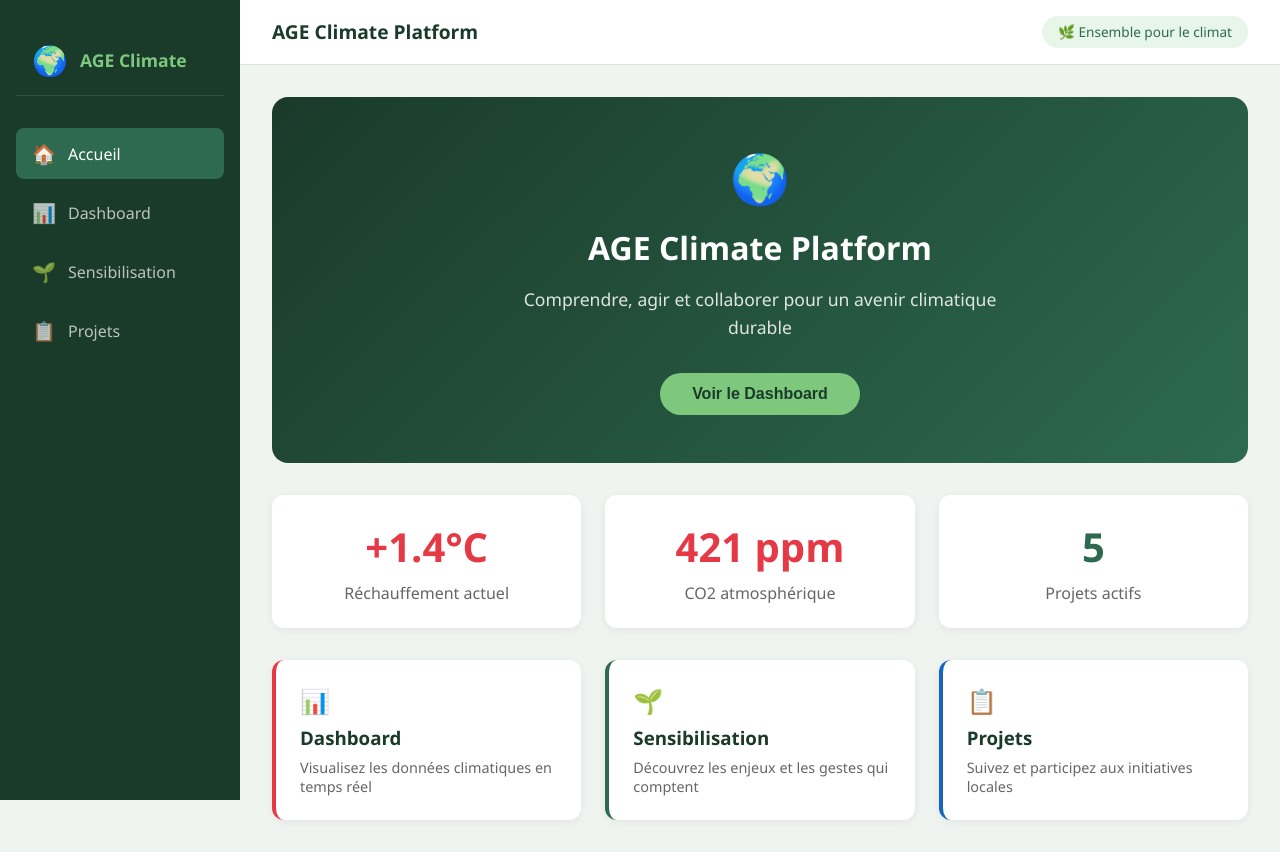
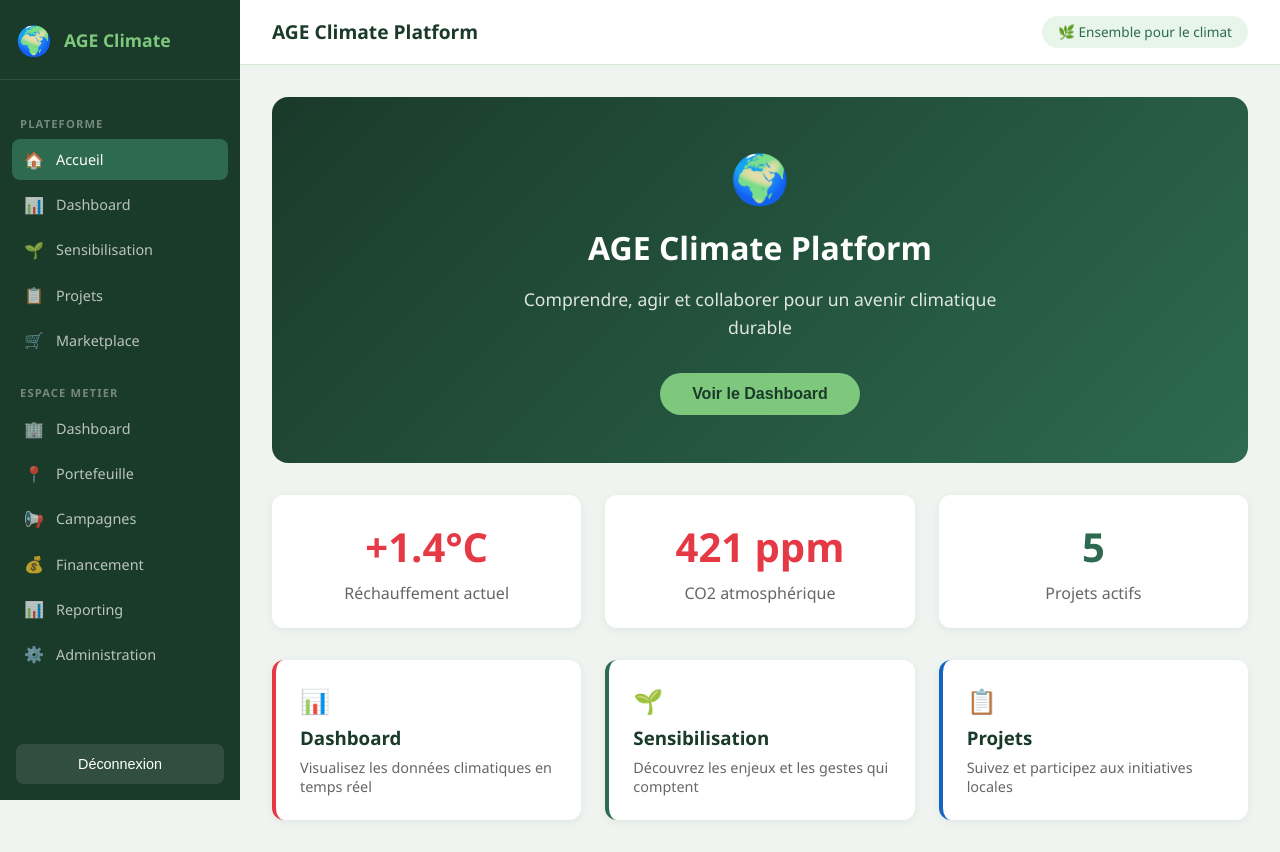
Before and after one commit to agelegacyqc-prog/age-climate-platform, a React (Vite) app: page / in a window 1280 px wide. Built offline with nearby package versions, Linux system fonts and the light colour scheme; no server answers.

Commit message:
feat: auth + sidebar 2 espaces + routes protegees

```diff
--- a/src/App.tsx
+++ b/src/App.tsx
@@ -1,6 +1,8 @@
 import React from "react"
 import { BrowserRouter, Routes, Route } from "react-router-dom"
 import Layout from "./components/Layout"
+import ProtectedRoute from "./components/ProtectedRoute"
+import Login from "./pages/auth/Login"
 import Accueil from "./pages/Accueil"
 import Dashboard from "./pages/Dashboard"
 import Sensibilisation from "./pages/Sensibilisation"
@@ -10,11 +12,18 @@ export default function App() {
   return (
     <BrowserRouter>
       <Routes>
+        <Route path="/login" element={<Login />} />
         <Route path="/" element={<Layout />}>
           <Route index element={<Accueil />} />
           <Route path="dashboard" element={<Dashboard />} />
           <Route path="sensibilisation" element={<Sensibilisation />} />
           <Route path="projets" element={<Projets />} />
+          <Route path="metier" element={<ProtectedRoute><div>Dashboard Metier</div></ProtectedRoute>} />
+          <Route path="metier/portefeuille" element={<ProtectedRoute><div>Portefeuille</div></ProtectedRoute>} />
+          <Route path="metier/campagnes" element={<ProtectedRoute><div>Campagnes</div></ProtectedRoute>} />
+          <Route path="metier/financement" element={<ProtectedRoute><div>Financement</div></ProtectedRoute>} />
+          <Route path="metier/reporting" element={<ProtectedRoute><div>Reporting</div></ProtectedRoute>} />
+          <Route path="metier/admin" element={<ProtectedRoute><div>Administration</div></ProtectedRoute>} />
         </Route>
       </Routes>
     </BrowserRouter>
--- a/src/components/Layout.tsx
+++ b/src/components/Layout.tsx
@@ -1,8 +1,16 @@
 import React from "react"
-import { Outlet, NavLink } from "react-router-dom"
+import { Outlet, NavLink, useNavigate } from "react-router-dom"
+import { supabase } from "../lib/supabase"
 import "../styles/Layout.css"
 
 export default function Layout() {
+  const navigate = useNavigate()
+
+  async function handleLogout() {
+    await supabase.auth.signOut()
+    navigate("/")
+  }
+
   return (
     <div className="app-container">
       <aside className="sidebar">
@@ -11,6 +19,7 @@ export default function Layout() {
           <span className="logo-text">AGE Climate</span>
         </div>
         <nav className="sidebar-nav">
+          <div className="nav-section">PLATEFORME</div>
           <NavLink to="/" end className={({isActive}) => isActive ? "nav-item active" : "nav-item"}>
             <span className="nav-icon">🏠</span>
             <span>Accueil</span>
@@ -27,7 +36,37 @@ export default function Layout() {
             <span className="nav-icon">📋</span>
             <span>Projets</span>
           </NavLink>
+          <NavLink to="/marketplace" className={({isActive}) => isActive ? "nav-item active" : "nav-item"}>
+            <span className="nav-icon">🛒</span>
+            <span>Marketplace</span>
+          </NavLink>
+          <div className="nav-section">ESPACE METIER</div>
+          <NavLink to="/metier" end className={({isActive}) => isActive ? "nav-item active" : "nav-item"}>
+            <span className="nav-icon">🏢</span>
+            <span>Dashboard</span>
+          </NavLink>
+          <NavLink to="/metier/portefeuille" className={({isActive}) => isActive ? "nav-item active" : "nav-item"}>
+            <span className="nav-icon">📍</span>
+            <span>Portefeuille</span>
+          </NavLink>
+          <NavLink to="/metier/campagnes" className={({isActive}) => isActive ? "nav-item active" : "nav-item"}>
+            <span className="nav-icon">📢</span>
+            <span>Campagnes</span>
+          </NavLink>
+          <NavLink to="/metier/financement" className={({isActive}) => isActive ? "nav-item active" : "nav-item"}>
+            <span className="nav-icon">💰</span>
+            <span>Financement</span>
+          </NavLink>
+          <NavLink to="/metier/reporting" className={({isActive}) => isActive ? "nav-item active" : "nav-item"}>
+            <span className="nav-icon">📊</span>
+            <span>Reporting</span>
+          </NavLink>
+          <NavLink to="/metier/admin" className={({isActive}) => isActive ? "nav-item active" : "nav-item"}>
+            <span className="nav-icon">⚙️</span>
+            <span>Administration</span>
+          </NavLink>
         </nav>
+        <button onClick={handleLogout} style={{margin:"1rem",padding:"0.75rem",background:"rgba(255,255,255,0.1)",color:"white",border:"none",borderRadius:"8px",cursor:"pointer",fontSize:"0.9rem"}}>Déconnexion</button>
       </aside>
       <main className="main-content">
         <header className="header">
--- /dev/null
+++ b/src/components/ProtectedRoute.tsx
@@ -0,0 +1,19 @@
+import React, { useEffect, useState } from "react"
+import { Navigate } from "react-router-dom"
+import { supabase } from "../lib/supabase"
+
+export default function ProtectedRoute({ children }: { children: React.ReactNode }) {
+  const [loading, setLoading] = useState(true)
+  const [user, setUser] = useState<any>(null)
+
+  useEffect(() => {
+    supabase.auth.getSession().then(({ data: { session } }) => {
+      setUser(session?.user ?? null)
+      setLoading(false)
+    })
+  }, [])
+
+  if (loading) return <div style={{display:"flex",alignItems:"center",justifyContent:"center",minHeight:"100vh"}}>Chargement...</div>
+  if (!user) return <Navigate to="/login" replace />
+  return <>{children}</>
+}
--- /dev/null
+++ b/src/pages/auth/Login.tsx
@@ -0,0 +1,47 @@
+import React, { useState } from "react"
+import { supabase } from "../../lib/supabase"
+import { useNavigate } from "react-router-dom"
+
+export default function Login() {
+  const [email, setEmail] = useState("")
+  const [password, setPassword] = useState("")
+  const [loading, setLoading] = useState(false)
+  const [error, setError] = useState("")
+  const navigate = useNavigate()
+
+  async function handleLogin() {
+    setLoading(true)
+    setError("")
+    const { error } = await supabase.auth.signInWithPassword({ email, password })
+    if (error) {
+      setError(error.message)
+      setLoading(false)
+    } else {
+      navigate("/metier")
+    }
+  }
+
+  return (
+    <div style={{minHeight:"100vh",background:"#f0f4f0",display:"flex",alignItems:"center",justifyContent:"center"}}>
+      <div style={{background:"white",padding:"2.5rem",borderRadius:"16px",boxShadow:"0 4px 24px rgba(0,0,0,0.08)",width:"100%",maxWidth:"400px"}}>
+        <div style={{textAlign:"center",marginBottom:"2rem"}}>
+          <div style={{fontSize:"2.5rem",marginBottom:"0.5rem"}}>🌍</div>
+          <h1 style={{color:"#1a3a2a",fontSize:"1.5rem",fontWeight:"800"}}>AGE Climate</h1>
+          <p style={{color:"#666",fontSize:"0.9rem"}}>Espace professionnel</p>
+        </div>
+        {error && <div style={{background:"#fee2e2",color:"#b91c1c",padding:"0.75rem",borderRadius:"8px",marginBottom:"1rem",fontSize:"0.9rem"}}>{error}</div>}
+        <div style={{marginBottom:"1rem"}}>
+          <label style={{display:"block",marginBottom:"0.5rem",color:"#1a3a2a",fontWeight:"600",fontSize:"0.9rem"}}>Email</label>
+          <input value={email} onChange={e => setEmail(e.target.value)} type="email" style={{width:"100%",padding:"0.75rem",borderRadius:"8px",border:"1px solid #e5e1da",fontSize:"1rem",outline:"none"}} />
+        </div>
+        <div style={{marginBottom:"1.5rem"}}>
+          <label style={{display:"block",marginBottom:"0.5rem",color:"#1a3a2a",fontWeight:"600",fontSize:"0.9rem"}}>Mot de passe</label>
+          <input value={password} onChange={e => setPassword(e.target.value)} type="password" style={{width:"100%",padding:"0.75rem",borderRadius:"8px",border:"1px solid #e5e1da",fontSize:"1rem",outline:"none"}} />
+        </div>
+        <button onClick={handleLogin} disabled={loading} style={{width:"100%",padding:"0.875rem",background:"#1a3a2a",color:"white",border:"none",borderRadius:"8px",fontSize:"1rem",fontWeight:"700",cursor:"pointer"}}>
+          {loading ? "Connexion..." : "Se connecter"}
+        </button>
+      </div>
+    </div>
+  )
+}
--- a/src/styles/Layout.css
+++ b/src/styles/Layout.css
@@ -21,17 +21,16 @@ body {
   color: white;
   display: flex;
   flex-direction: column;
-  padding: 1.5rem 1rem;
   position: fixed;
   height: 100vh;
+  overflow-y: auto;
 }
 
 .sidebar-logo {
   display: flex;
   align-items: center;
   gap: 0.75rem;
-  padding: 1rem;
-  margin-bottom: 2rem;
+  padding: 1.25rem 1rem;
   border-bottom: 1px solid rgba(255,255,255,0.1);
 }
 
@@ -48,18 +47,30 @@ body {
 .sidebar-nav {
   display: flex;
   flex-direction: column;
-  gap: 0.5rem;
+  padding: 1rem 0.75rem;
+  gap: 0.25rem;
+  flex: 1;
+}
+
+.nav-section {
+  font-size: 0.7rem;
+  font-weight: 700;
+  color: rgba(255,255,255,0.4);
+  letter-spacing: 0.1em;
+  padding: 0.75rem 0.5rem 0.25rem;
+  margin-top: 0.5rem;
 }
 
 .nav-item {
   display: flex;
   align-items: center;
   gap: 0.75rem;
-  padding: 0.75rem 1rem;
+  padding: 0.6rem 0.75rem;
   border-radius: 8px;
   color: rgba(255,255,255,0.7);
   text-decoration: none;
   transition: all 0.2s;
+  font-size: 0.9rem;
 }
 
 .nav-item:hover {
@@ -73,7 +84,9 @@ body {
 }
 
 .nav-icon {
-  font-size: 1.2rem;
+  font-size: 1rem;
+  width: 20px;
+  text-align: center;
 }
 
 .main-content {
```
